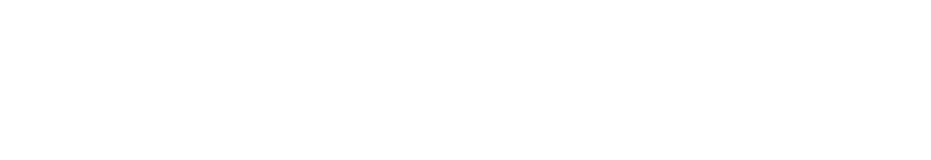
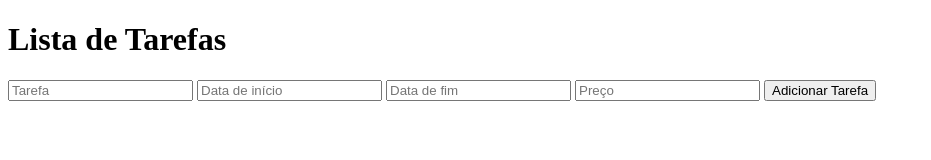
Before and after one commit to projeto-de-algoritmos/PD_OptiTask, a plain HTML site: page src/template/index.html in a window 1280 px wide. Shown: the whole page, without its empty margins (0-931 px from the left). Drawn offline with nearby package versions, Linux system fonts and the light colour scheme.

Commit message:
versão inicial do html
Co-Authored-By: Eduardo Maia <emaiarezende@gmail.com>

```diff
--- a/src/template/index.html
+++ b/src/template/index.html
@@ -6,6 +6,22 @@
     <title>QualTarefa</title>
 </head>
 <body>
+    <h1>Lista de Tarefas</h1>
+
+    <header>
+      <input id="inputTarefa" type="text" placeholder="Tarefa">
+      <input id="inputTarefa2" type="text" placeholder="Data de início" onfocus="(this.type='date')">
+      <input id="inputTarefa3" type="text" placeholder="Data de fim" onfocus="(this.type='date')">
+      <input id="inputTarefa4" type="text" placeholder="Preço">
+
+      <button onclick="addTarefa()" id="btn-add" class="add">Adicionar Tarefa</button>
+    </header>
+
+    <main id="areaLista">
+
+    </main>
+    <script src="../static/js/script.js"></script>
+    <script src="https://cdnjs.cloudflare.com/ajax/libs/moment.js/2.29.1/moment.min.js"></script>
 
 </body>
 </html>
```
